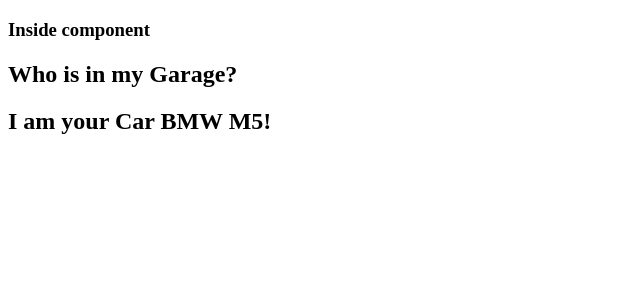
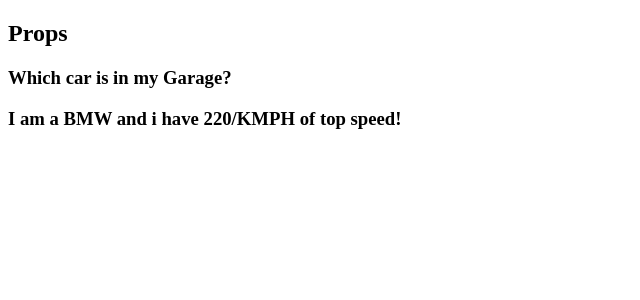
Before and after one commit to muazimmaqbool/Reactjs-with-Me, a React (Create React App) app: page / in a window 1280 px wide. Shown: the top 300 px of the page, without its empty margins (0-640 px from the left). Built offline with nearby package versions, Linux system fonts and the light colour scheme.

Commit message:
props intro

```diff
--- a/src/App.jsx
+++ b/src/App.jsx
@@ -55,10 +55,10 @@ function App() {
       {/* <Jsxinfo/> */}
 
       {/*used to explain components */}
-      <Com/>
+      {/* <Com/>  */}
 
       {/*used to explain props */}
-      {/* <Props/>  */}
+      <Props/>
 
 
       {/*used to explain Events */}
--- a/src/Components/Props.jsx
+++ b/src/Components/Props.jsx
@@ -1,5 +1,6 @@
 import React from "react";
 
+//Read documentation below
 const Props = () => {
   return (
     <>
@@ -59,6 +60,6 @@ export default Props;
                     return <h2>I am a { props.brand }!</h2>;
                 }
     >Pass Data
-        Props are also use to you pass data from one component to another, as parameters.
+        Props are also used to you pass data from one component to another, as parameters.
         see example above
 */
```
